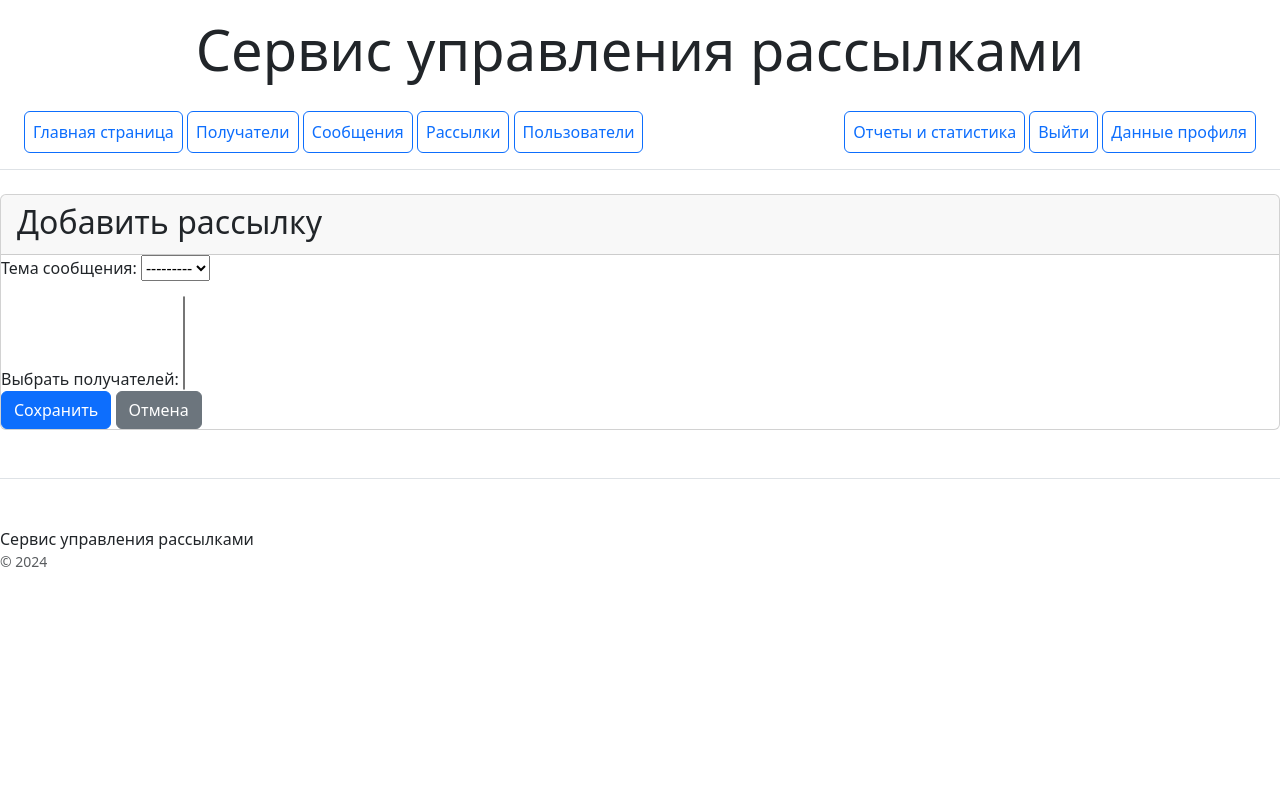
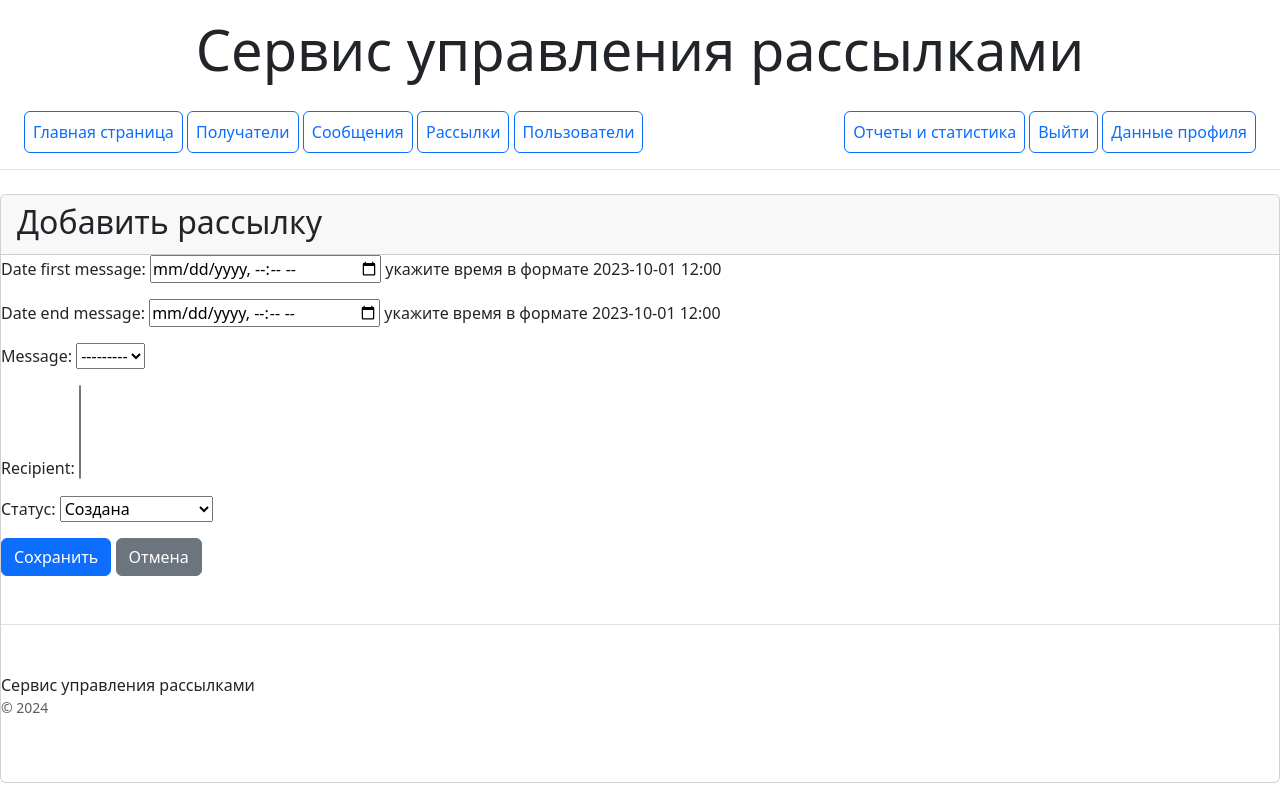
Before and after one commit to kashin152/coursework_4, a Django app: page /mailing/mailing_create/ in a window 1280 px wide. Run offline with Django 5.2, Linux system fonts and the light colour scheme; the visitor is signed in with stand-in values (Sample User, id 1); data that the repository does not hold is empty; some libraries are stand-ins or nearby versions.

Commit message:
add file

```diff
--- a/mailing/forms.py
+++ b/mailing/forms.py
@@ -25,7 +25,11 @@ class MessageForm(forms.ModelForm):
 class MailingForm(forms.ModelForm):
     class Meta:
         model = Mailing
-        fields = ['message', 'recipient']  # Убедитесь, что эти поля есть в вашей модели
+        fields = ["date_first_message", "date_end_message", "message", "recipient", "status"]
+        widgets = {
+            "date_first_message": forms.DateTimeInput(attrs={"type": "datetime-local"}),
+            "date_end_message": forms.DateTimeInput(attrs={"type": "datetime-local"}),
+        }
 
     def __init__(self, user, *args, **kwargs):
         super().__init__(*args, **kwargs)
--- a/mailing/models.py
+++ b/mailing/models.py
@@ -67,10 +67,10 @@ class Mailing(models.Model):
     message = models.ForeignKey(Message, on_delete=models.CASCADE)
     recipient = models.ManyToManyField(Recipient, related_name="Получатели")
     date_first_message = models.DateTimeField(
-        auto_now_add=True, verbose_name="Дата и время первой отправки"
+        null=True, blank=True, help_text="укажите время в формате 2023-10-01 12:00"
     )
     date_end_message = models.DateTimeField(
-        auto_now=True, verbose_name="Дата и время окончания отправки"
+        null=True, blank=True, help_text="укажите время в формате 2023-10-01 12:00"
     )
     status = models.CharField(
         max_length=20,
--- a/mailing/templates/mailing_create.html
+++ b/mailing/templates/mailing_create.html
@@ -5,17 +5,12 @@
     <div class="card-header">
         <h2 class="mb-1">Добавить рассылку</h2>
     </div>
-    <form method="post" enctype="multipart/form-data">
-        {% csrf_token %}
-        {{ form.non_field_errors }}
-        <div class="form-group">
-            Тема сообщения: {{ form.message }}
-        </div>
-        <div class="form-group" style="margin-top: 15px;">
-            Выбрать получателей: {{ form.recipient }}
-        </div>
-        <button type="submit" class="btn btn-primary">Сохранить</button>
-        <a href="{% url 'mailing:mailing_list' %}" class="btn btn-secondary">Отмена</a>
-    </form>
+        <form method="post" enctype="multipart/form-data>">
+            {% csrf_token %}
+            {{ form.as_p }}
+            <div class="form-group">
+            <button type="submit" class="btn btn-primary">Сохранить</button>
+        </form>
+    <a href="{% url 'mailing:mailing_list' %}" class="btn btn-secondary">Отмена</a>
 </div>
 {% endblock %}
--- a/mailing/views.py
+++ b/mailing/views.py
@@ -79,8 +79,7 @@ class RecipientDeleteView(DeleteView):
 
     def test_func(self):
         return (
-            self.request.user.is_authenticated
-            and self.request.user.has_perm("mailing.recipient_delete")
+            self.request.user.is_authenticated and self.request.user.has_perm("mailing.recipient_delete")
             or self.request.user.owner
         )
 
```
Also changed, not shown: 1 other file.
